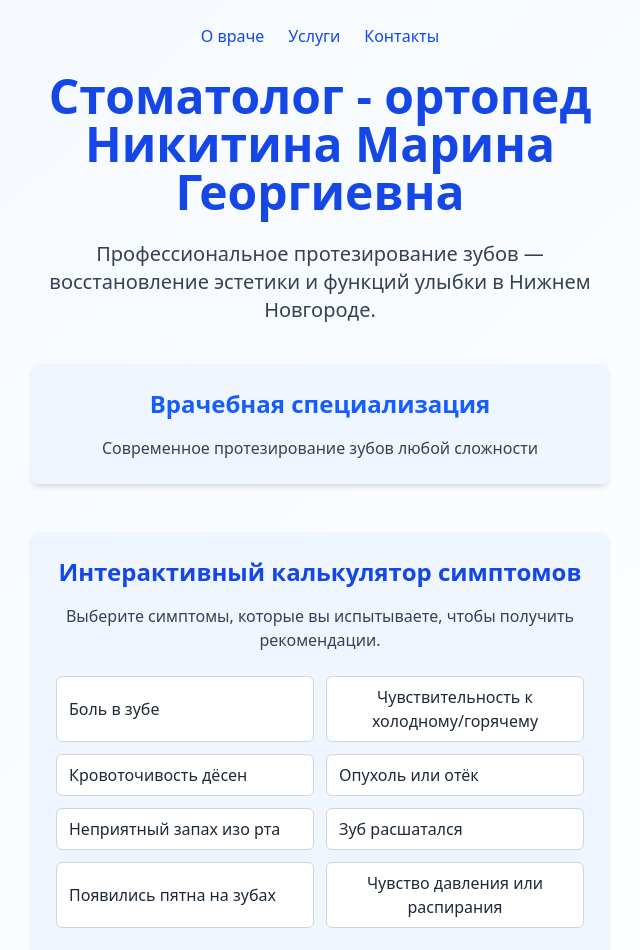
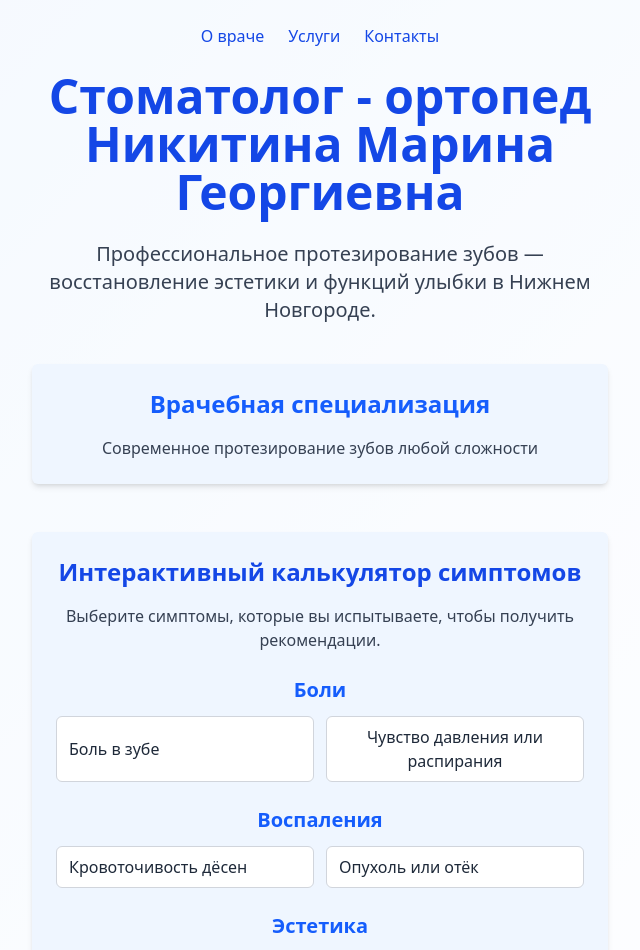
Before and after one commit to vpcea2s1r/nikitina-ortoped, a Next.js app: page / in a window 1280 px wide. Shown: the top 950 px of the page, without its empty margins (320-960 px from the left). Built offline with nearby package versions, Linux system fonts and the light colour scheme.

Commit message:
добавил симтомы

```diff
--- a/components/SymptomCalculator.tsx
+++ b/components/SymptomCalculator.tsx
@@ -1,16 +1,24 @@
 "use client";
 import { useState } from "react";
 
-const symptomsList = [
+const symptomCategories: { [category: string]: string[] } = {
+  "Боли": [
     "Боль в зубе",
-  "Чувствительность к холодному/горячему",
+    "Чувство давления или распирания",
+  ],
+  "Воспаления": [
     "Кровоточивость дёсен",
     "Опухоль или отёк",
+  ],
+  "Эстетика": [
+    "Появились пятна на зубах",
     "Неприятный запах изо рта",
+  ],
+  "Другие": [
+    "Чувствительность к холодному/горячему",
     "Зуб расшатался",
-  "Появились пятна на зубах",
-  "Чувство давления или распирания",
-];
+  ],
+};
 
 const diagnosisMap: { [key: string]: string[] } = {
   "Боль в зубе": ["Кариес", "Пульпит", "Перелом зуба"],
@@ -49,8 +57,12 @@ export default function SymptomCalculator() {
       <p className="mb-6 text-gray-700">
         Выберите симптомы, которые вы испытываете, чтобы получить рекомендации.
       </p>
-      <div className="grid grid-cols-1 sm:grid-cols-2 gap-3 mb-6">
-        {symptomsList.map((symptom) => (
+
+      {Object.entries(symptomCategories).map(([category, symptoms]) => (
+        <div key={category} className="mb-6">
+          <h3 className="text-xl font-semibold text-blue-600 mb-3">{category}</h3>
+          <div className="grid grid-cols-1 sm:grid-cols-2 gap-3">
+            {symptoms.map((symptom) => (
               <label
                 key={symptom}
                 className={`cursor-pointer select-none rounded-md border px-3 py-2 flex items-center gap-3 transition ${
@@ -70,6 +82,8 @@ export default function SymptomCalculator() {
               </label>
             ))}
           </div>
+        </div>
+      ))}
 
       <div>
         <h3 className="text-xl font-semibold text-blue-700 mb-2">
```
Lines whose indentation alone changed are shown as unchanged.
